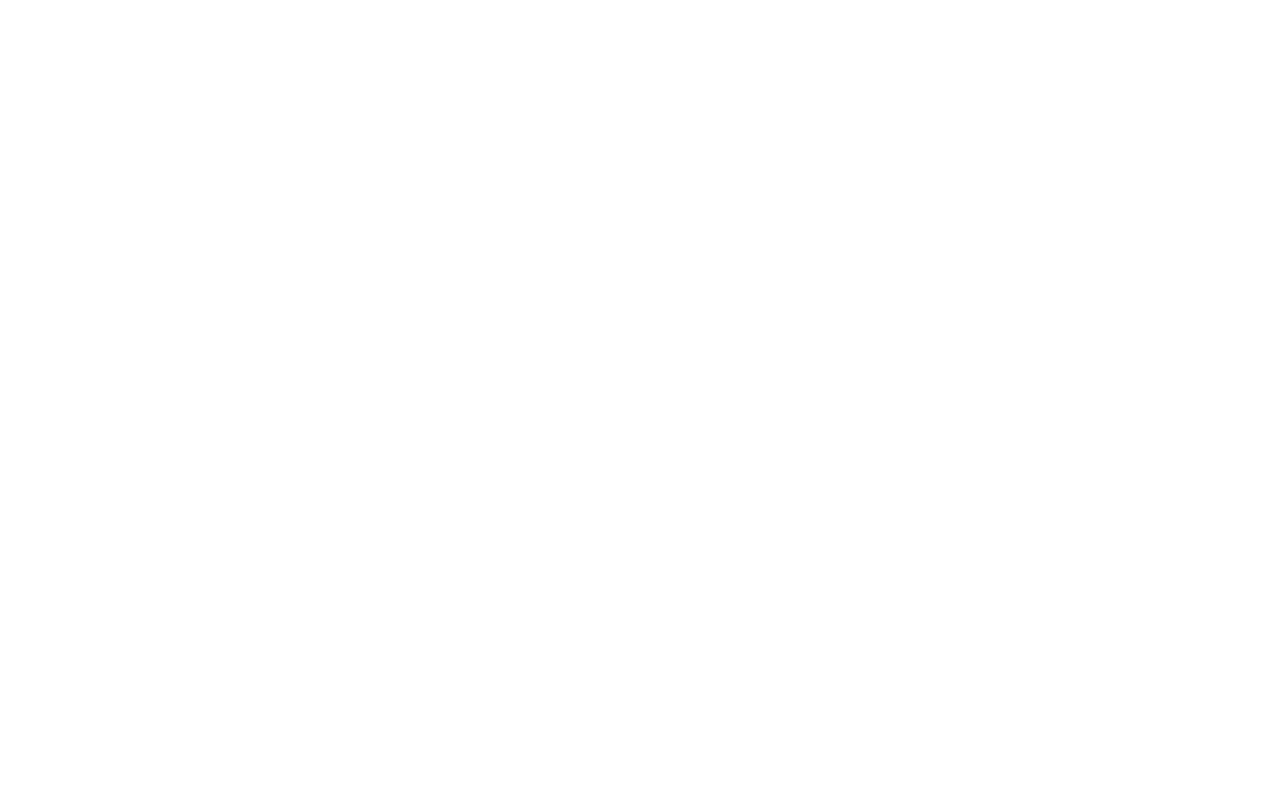
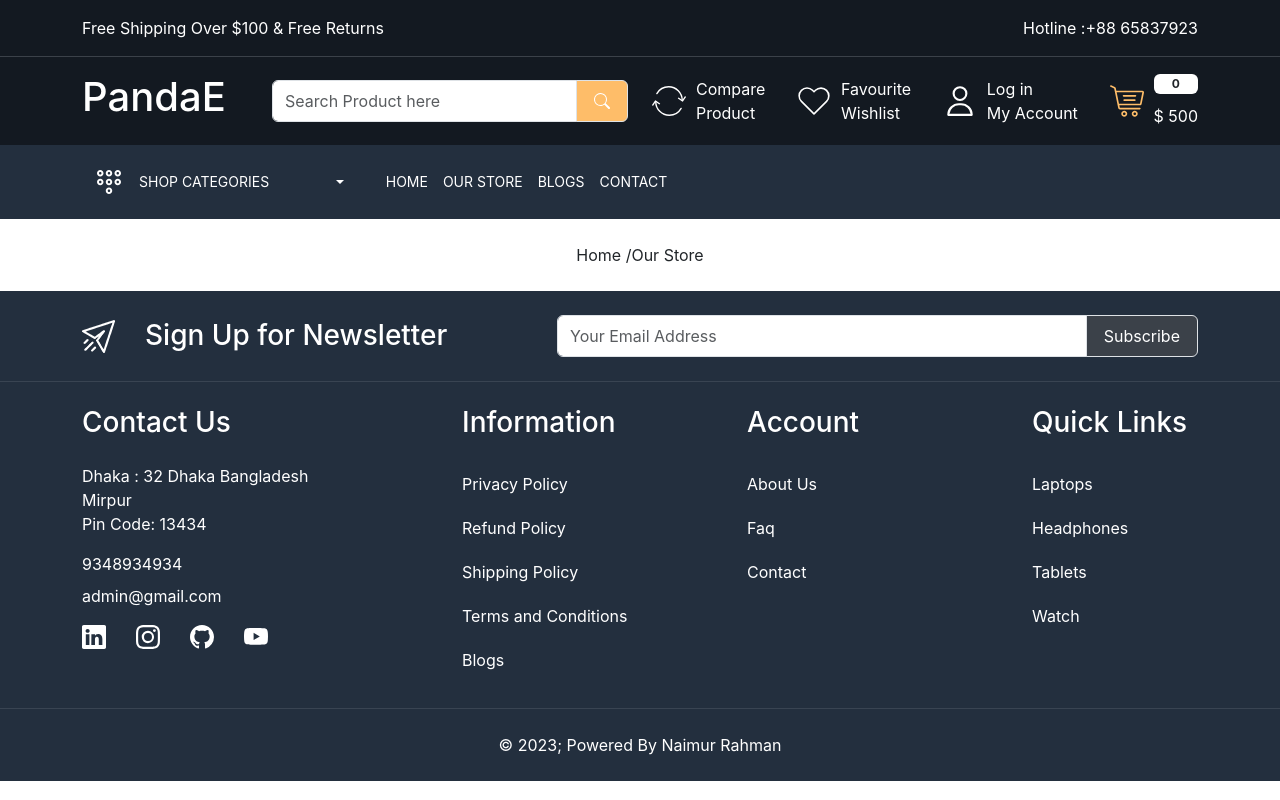
Before and after one commit to nrasel/ecommerce-mern, a React (Create React App) app: page /ourStore in a window 1280 px wide. Before the commit this address had no page. Built offline with nearby package versions, Linux system fonts and the light colour scheme; a web font is replaced by a local one.

Commit message:
starting our store

```diff
--- a/package.json
+++ b/package.json
@@ -10,6 +10,7 @@
     "react": "^18.2.0",
     "react-dom": "^18.2.0",
     "react-fast-marquee": "^1.3.5",
+    "react-helmet": "^6.1.0",
     "react-icons": "^4.7.1",
     "react-rating-stars-component": "^2.2.0",
     "react-redux": "^8.0.5",
--- a/src/App.js
+++ b/src/App.js
@@ -5,6 +5,7 @@
 import About from "./pages/About";
 import Contact from "./pages/Contact";
 import Home from "./pages/Home";
+import OurStore from "./pages/OurStore";
 
 function App() {
   return (
@@ -16,6 +17,7 @@
             <Route index element={<Home />} />
             <Route path="about" element={<About />} />
             <Route path="contact" element={<Contact />} />
+            <Route path="ourStore" element={<OurStore />} />
           </Route>
         </Routes>
       </BrowserRouter>
--- /dev/null
+++ b/src/components/BreadCrumb.js
@@ -0,0 +1,25 @@
+import React from "react";
+import { Link } from "react-router-dom";
+
+const BreadCrumb = ({ title }) => {
+  return (
+    <div>
+      <div className="breadcrub py-4">
+        <div className="container">
+          <div className="row">
+            <div className="col-12">
+              <p className="mb-0 d-flex justify-content-center align-items-center">
+                <Link to="/" className="text-dark">
+                  Home&nbsp;
+                </Link>
+                /{title}
+              </p>
+            </div>
+          </div>
+        </div>
+      </div>
+    </div>
+  );
+};
+
+export default BreadCrumb;
--- a/src/components/Header.js
+++ b/src/components/Header.js
@@ -124,7 +124,7 @@
                 <div className="menu-links">
                   <div className="d-flex align-items-center gap-15">
                     <NavLink to="/">Home</NavLink>
-                    <NavLink to="/">Our Store</NavLink>
+                    <NavLink to="/ourStore">Our Store</NavLink>
                     <NavLink to="/">Blogs</NavLink>
                     <NavLink to="/">Contact</NavLink>
                   </div>
--- a/src/pages/Home.js
+++ b/src/pages/Home.js
@@ -1,5 +1,6 @@
 import React from "react";
 import Marquee from "react-fast-marquee";
+import { Helmet } from "react-helmet";
 import { Link } from "react-router-dom";
 import BlogCard from "../components/BlogCard";
 import ProductCard from "../components/ProductCard";
@@ -8,6 +9,9 @@
 const Home = () => {
   return (
     <>
+      <Helmet>
+        <title>Home</title>
+      </Helmet>
       <section className="home-wrapper-1 py-5">
         <div className="container">
           <div className="row">
@@ -336,6 +340,7 @@
             <SpecialProducts />
             <SpecialProducts />
             <SpecialProducts />
+            <SpecialProducts />
           </div>
         </div>
       </section>
--- /dev/null
+++ b/src/pages/OurStore.js
@@ -0,0 +1,16 @@
+import React from "react";
+import { Helmet } from "react-helmet";
+import BreadCrumb from "../components/BreadCrumb";
+
+const OurStore = () => {
+  return (
+    <div>
+      <Helmet>
+        <title>Our Store</title>
+      </Helmet>
+      <BreadCrumb title="Our Store" />
+    </div>
+  );
+};
+
+export default OurStore;
```
Also changed, not shown: 1 other file (tests, documents, lock files or other folders).
